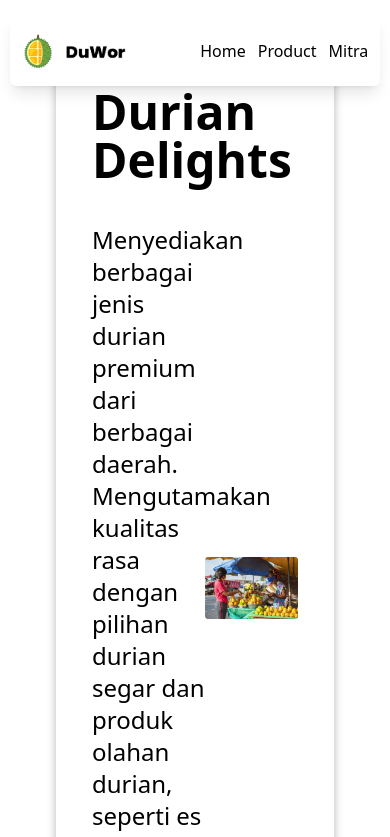
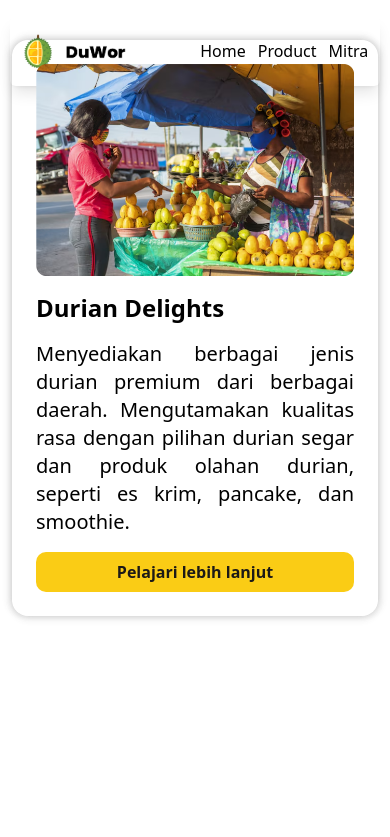
Before and after one commit to ahmadUffi/centralBhinakaDurianBawor, a React (Vite) app: page /mitra in a window 390 px wide. Shown: the top 837 px of the page. Built offline with nearby package versions, Linux system fonts and the light colour scheme.

Commit message:
responsive mitra page

```diff
--- a/src/page/Mitra.jsx
+++ b/src/page/Mitra.jsx
@@ -1,12 +1,40 @@
 import React from "react";
 import img1 from "../assets/image/img_mitra_1.png";
+import Wrapper from "../components/Wrapper";
 
 const Mitra = () => {
   return (
     <>
+      <Wrapper>
         <section id="mitra">
           <div className="mt-10">
-          <div className="mx-14 py-12 px-9 custom-shadow rounded-2xl">
+            <div className="p-6 custom-shadow rounded-2xl lg:p-12">
+              <div className="flex flex-col justify-center items-center gap-y-4 lg:flex-row gap-x-10">
+                <div className="flex justify-center w-full sm:w-[90%] md:w-[80%] lg:order-2 lg:w-1/2">
+                  <img src={img1} className="w-full " alt="Mitra_1" />
+                </div>
+                <div className="flex flex-col gap-y-4 lg:order-1 lg:w-1/2 lg:gap-y-8">
+                  <h1 className="text-2xl font-bold md:text-center lg:text-5xl lg:text-left">Durian Delights</h1>
+                  <p className="text-xl text-justify lg:text-2xl lg:text-left">
+                    Menyediakan berbagai jenis durian premium dari berbagai daerah. Mengutamakan kualitas rasa dengan pilihan durian segar dan produk olahan durian, seperti es krim, pancake, dan smoothie.
+                  </p>
+                  <div className="flex justify-center lg:justify-start">
+                    <button className="w-full p-2 bg-yellow-400 text-stone-900 font-semibold rounded-[10px] transition duration-[400ms] ease-in-out hover:bg-yellow-600 sm:w-[40%] lg:w-1/2 xl:text-xl">
+                      Pelajari lebih lanjut
+                    </button>
+                  </div>
+                </div>
+              </div>
+            </div>
+          </div>
+        </section>
+      </Wrapper>
+
+
+      {/* <Wrapper >
+        <section id="mitra">
+          <div className="mt-10">
+            <div className="py-12 px-9 custom-shadow rounded-2xl">
               <div className="flex items-center">
                 <div className="w-[55%] flex flex-col gap-y-10">
                   <h1 className="text-5xl font-bold">Durian Delights</h1>
@@ -22,6 +50,7 @@ const Mitra = () => {
             </div>
           </div>
         </section>
+      </Wrapper> */}
     </>
   );
 };
```
Lines whose indentation alone changed are shown as unchanged.
